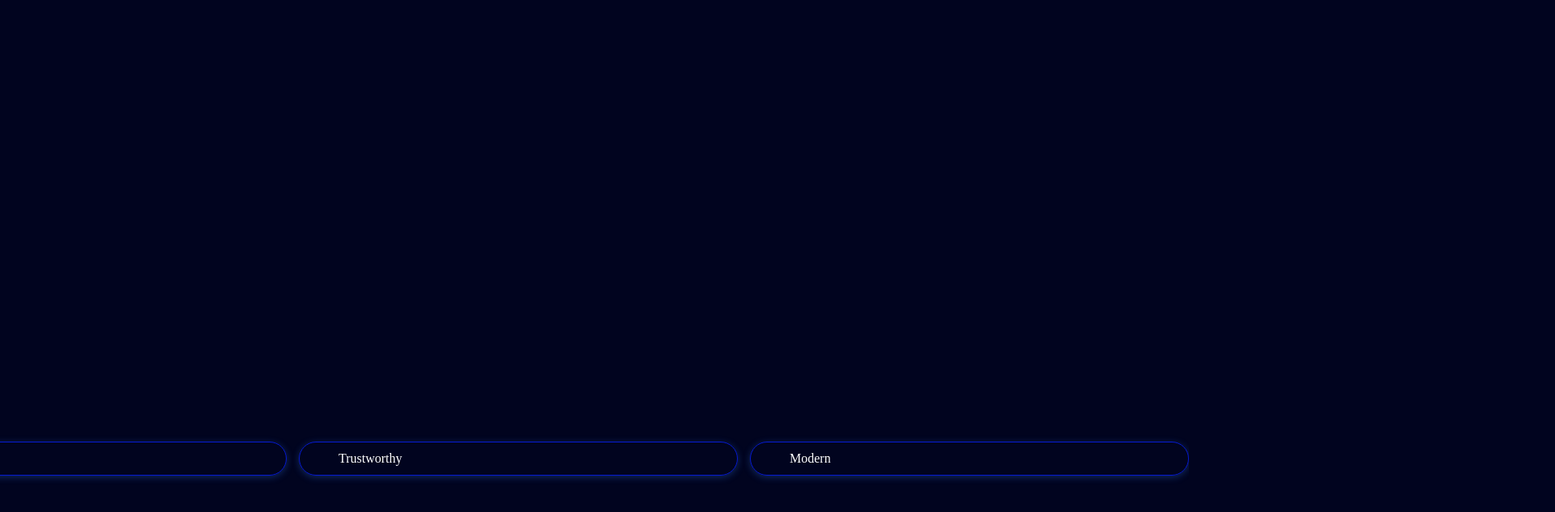
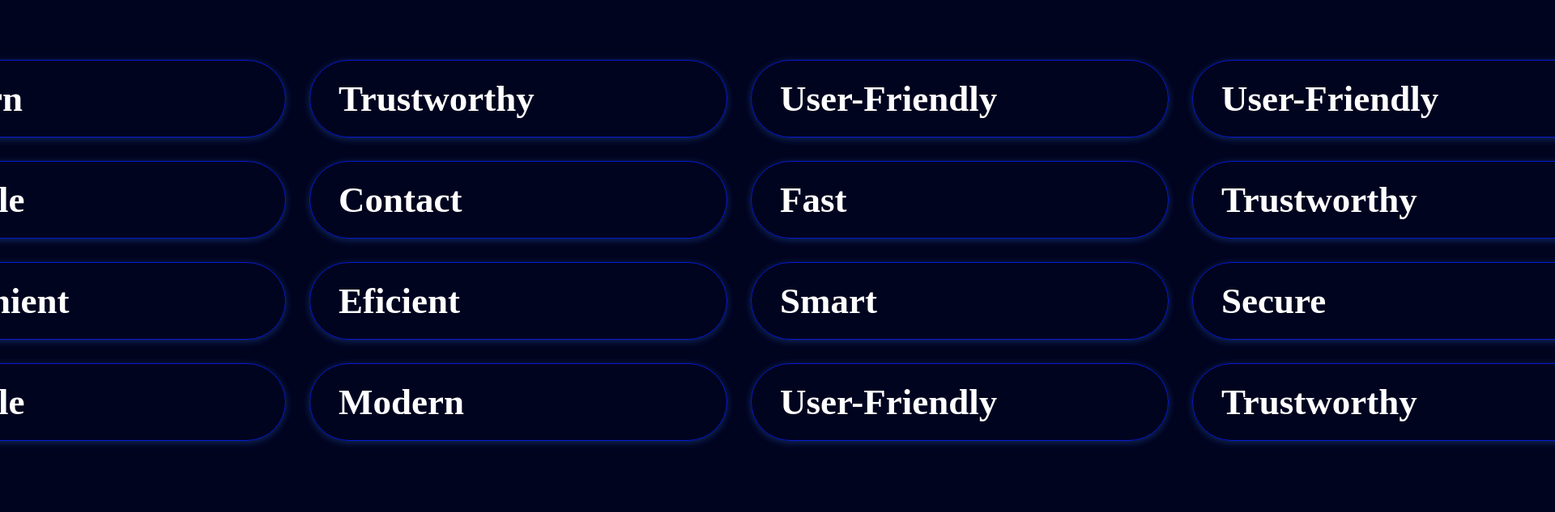
Before and after one commit to addy-carram/Landing_Page_for_App, a plain HTML site: page index.html in a window 1280 px wide. Shown: the part 1511-2144 px from the top of the page at 81% size, 1920 px wide, since content can reach past the window. Drawn offline with Linux system fonts and the light colour scheme.

Commit message:
making the words part

```diff
--- a/about.css
+++ b/about.css
@@ -1,7 +1,7 @@
 .about-section{
     max-width: 100%;
     display: flex;
-    height: 645px;
+    height: auto;
 
 }
 .about-text{
@@ -22,7 +22,7 @@ line-height: 120%; /* 75.6px */
 .aboutt-section{
     display: flex;
     flex-direction: column;
-    gap: 30px;
+    gap: 50px;
     margin: 100px 0  100px 0;
 }
 /* Stats Cards Styling */
@@ -72,8 +72,8 @@ gap: 35px;
 }
 
 .words-container {
-  display: flex;
-  flex-direction: row;
+  display: grid;
+  grid-template-columns: auto auto auto auto auto;
   gap: 15px;
   align-items: wrap;
   justify-content: center;
@@ -81,26 +81,30 @@ gap: 35px;
 }
 
 .stat-word {
-    display: inline-flex;
-    padding: 11px 48px;
+    display: inline-flexbox;
+    padding: 20px 35px;
     justify-content: center;
     align-items: center;
     gap: 8px;
     border-radius: 1000px;
-    border: 1px solid var(--accent, #061AD2);
-  box-shadow: 0 2px 10px rgba(59, 130, 246, 0.3);
-  transition: transform 0.3s ease, box-shadow 0.3s ease;
-  cursor: pointer;
+    border: 1px solid var(--accent);
+    box-shadow: 0 2px 10px rgba(59, 130, 246, 0.3);
+    transition: transform 0.3s ease, box-shadow 0.3s ease;
+    cursor: pointer;
+    margin: 7px;
 }
 
 .stat-word:hover {
   transform: translateY(-3px);
-  box-shadow: 0 4px 15px rgba(59, 130, 246, 0.5);
+  box-shadow: 0 4px 15px rgba(44, 110, 217, 0.5);
 }
 
-.word-label {
-  color: white;
-  font-size: 16px;
-  margin: 0;
-  font-weight: 500;
+h3.word-label {
+color: var(--primary);
+width: 100%;
+font-family: Urbanist;
+font-size: 45px;
+font-style: normal;
+font-weight: 600;
+line-height: 120%; /* 54px */
 }
--- a/words.js
+++ b/words.js
@@ -1,7 +1,25 @@
 const wordsData = [
     { label: "Friendly" },
+    { label: "Modern" },
     { label: "Trustworthy" },
-    { label: "Modern" }
+    { label: "User-Friendly" },
+    { label: "User-Friendly" },
+    { label: "Secure" },
+    { label: "Reliable" },
+    { label: "Contact" },
+    { label: "Fast" },
+    { label: "Trustworthy" },
+    { label: "Contactles" },
+    { label: "Convinient" },
+    { label: "Eficient" },
+    { label: "Smart" },
+    { label: "Secure" },
+    { label: "Smart" },
+    { label: "Realible" },
+    { label: "Modern" },
+    { label: "User-Friendly" },
+    { label: "Trustworthy" },
+    { label: "Convinient" }
 
 ];
 
```
